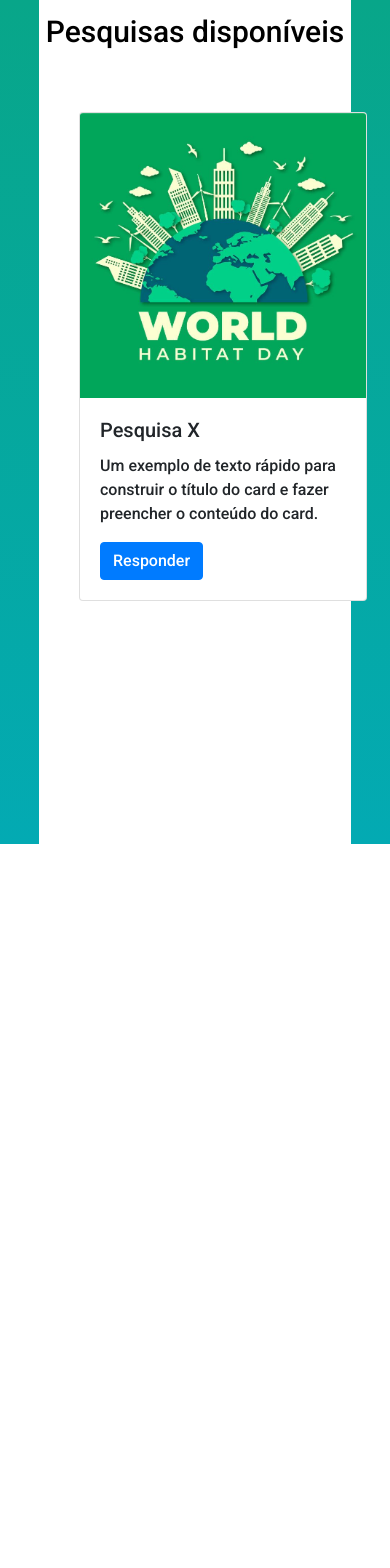
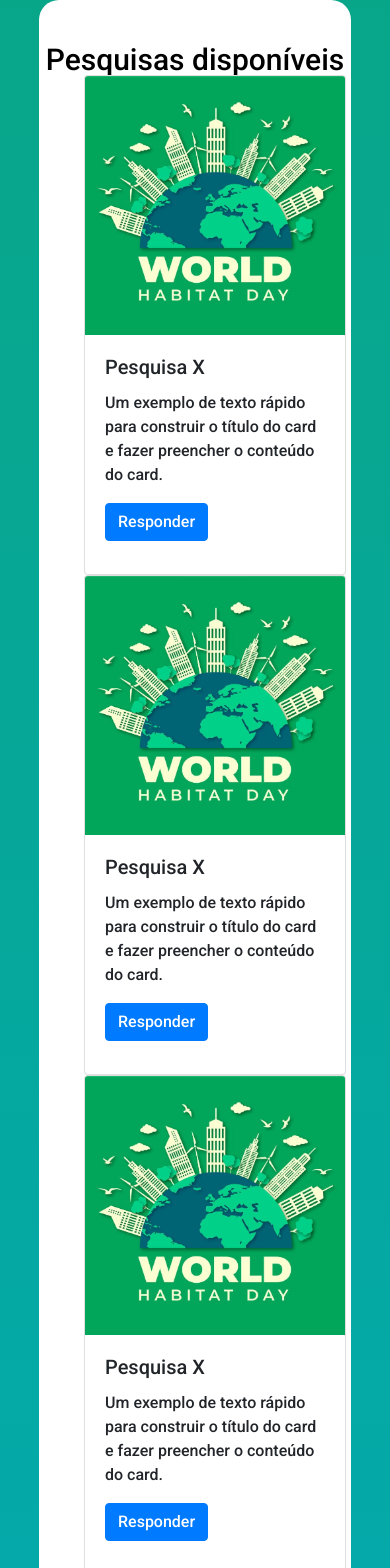
Before and after one commit to Ana204/-Search_site, a React (Create React App) app in the folder frontend/: page /Pesquisas in a window 390 px wide. Shown: the top 1568 px of the page. Before the commit the page ends 872 px from the top, so only its background shows below. Built offline with nearby package versions, Linux system fonts and the light colour scheme.

Commit message:
Getting up the cards and a responsive container

```diff
--- a/frontend/src/Layouts/Researchs/index.js
+++ b/frontend/src/Layouts/Researchs/index.js
@@ -16,6 +16,30 @@ const Researchs = () => {
                     <a href="#" class="btn btn-primary">Responder</a>
                 </div>
             </div>
+            <div className="card" style={{width: "18rem"}} >
+                <img className="card-img-top" src={ImagemWorld} alt="Imagem de capa do card"/>
+                <div className="card-body">
+                    <h5 className="card-title">Pesquisa X</h5>
+                    <p className="card-text">Um exemplo de texto rápido para construir o título do card e fazer preencher o conteúdo do card.</p>
+                    <a href="#" class="btn btn-primary">Responder</a>
+                </div>
+            </div>
+            <div className="card" style={{width: "18rem"}} >
+                <img className="card-img-top" src={ImagemWorld} alt="Imagem de capa do card"/>
+                <div className="card-body">
+                    <h5 className="card-title">Pesquisa X</h5>
+                    <p className="card-text">Um exemplo de texto rápido para construir o título do card e fazer preencher o conteúdo do card.</p>
+                    <a href="#" class="btn btn-primary">Responder</a>
+                </div>
+            </div>
+            <div className="card" style={{width: "18rem"}} >
+                <img className="card-img-top" src={ImagemWorld} alt="Imagem de capa do card"/>
+                <div className="card-body">
+                    <h5 className="card-title">Pesquisa X</h5>
+                    <p className="card-text">Um exemplo de texto rápido para construir o título do card e fazer preencher o conteúdo do card.</p>
+                    <a href="#" class="btn btn-primary">Responder</a>
+                </div>
+            </div>
             </div>
             </div>
         </div>
--- a/frontend/src/Layouts/Researchs/styles.css
+++ b/frontend/src/Layouts/Researchs/styles.css
@@ -1,7 +1,7 @@
 .fundo-verde {
     display: flex;
     width: 100%;
-    height: 100vh;
+    min-height: 100vh;
     align-items: center;
     justify-content: center;
     background: linear-gradient(180deg, #08A689 0%, rgba(255, 255, 255, 0) 100%),
@@ -12,7 +12,7 @@ linear-gradient(0deg, #03AAB3, #03AAB3);
     display: flex;
     background-color: #ffffff;
     width: 80%;
-    height: 900px;
+    min-height: 900px;
     border-radius: 20px;
     flex-direction: column;
 }
@@ -25,9 +25,19 @@ linear-gradient(0deg, #03AAB3, #03AAB3);
     margin: auto;
     margin-top: 45px;
     flex: 1;
+    font-family: 'Roboto', sans-serif;
 }
 
 .area-cards {
+    display: flex;
     flex: 8;
     margin-left: 40px;
+    flex-direction: row;
+    flex-wrap: wrap;
 }
+
+.card {
+    height: 500px;
+    margin: 0px 5px 0px 5px;
+
+}
```
